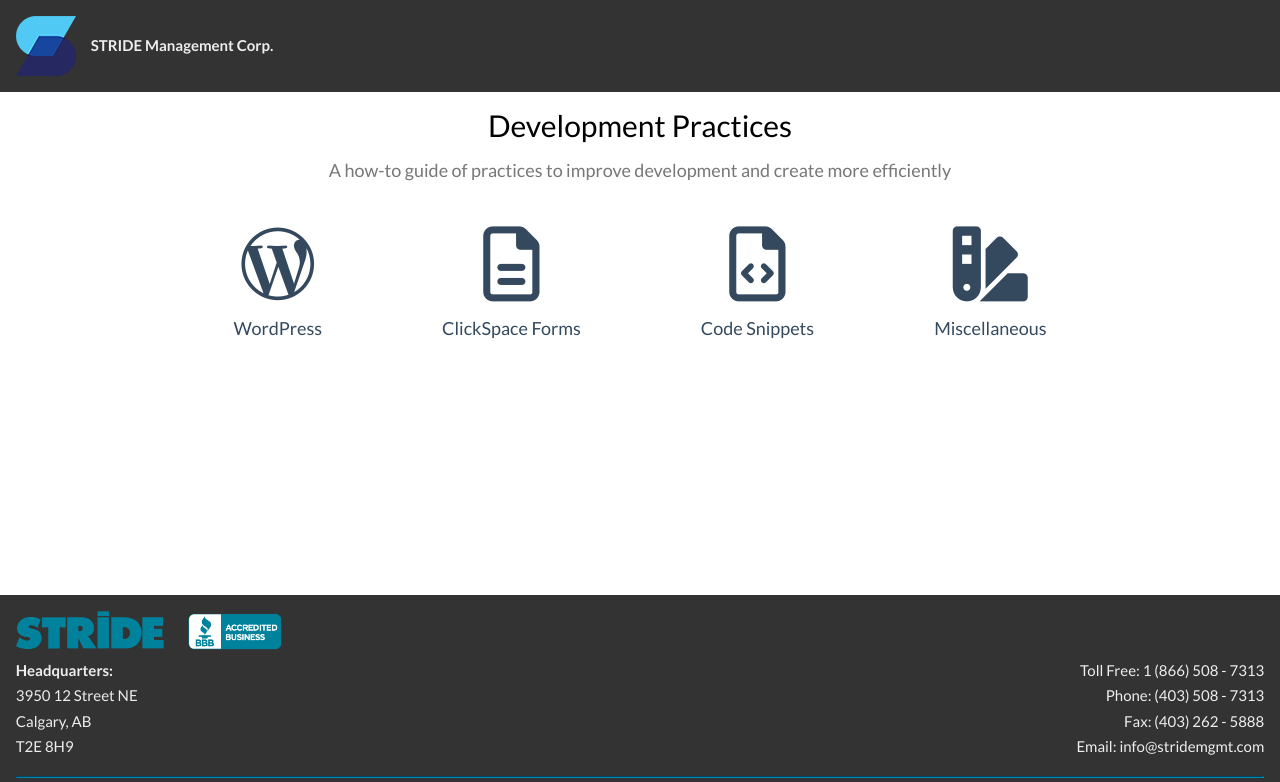
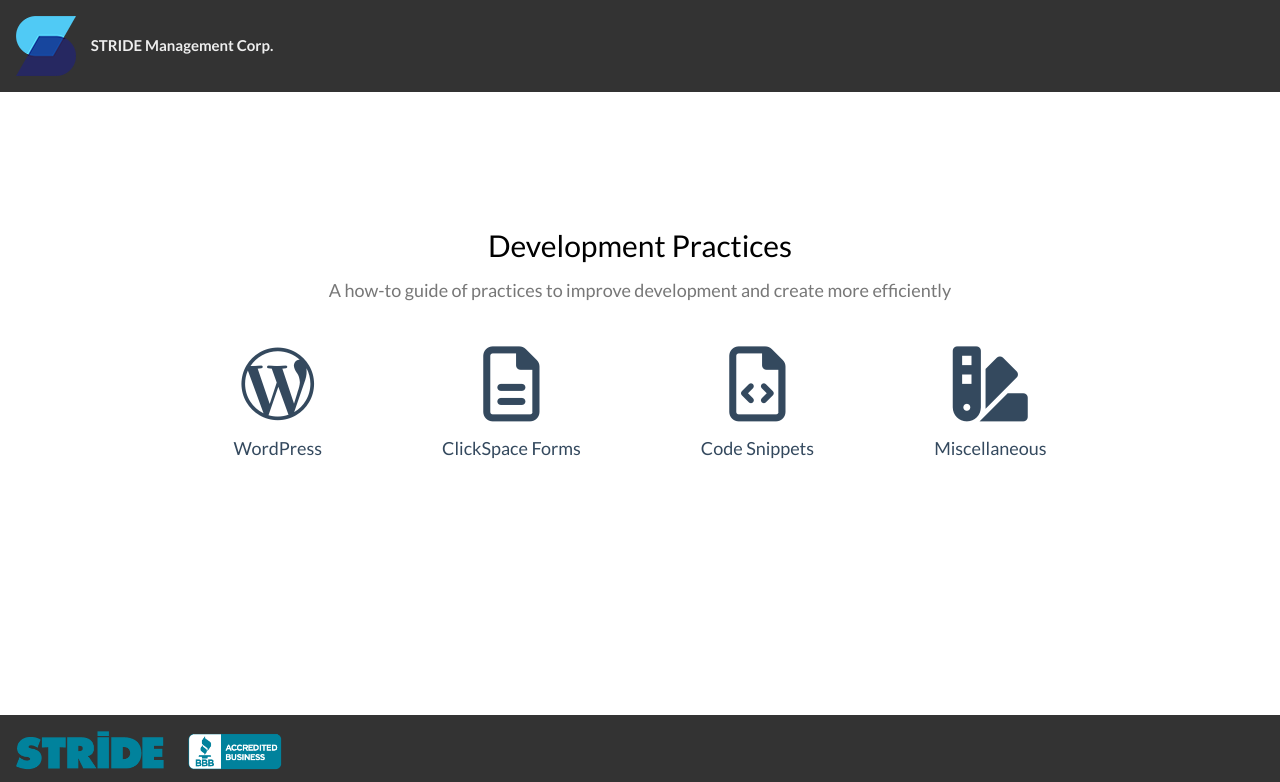
Before and after one commit to jshaw990/stride-docs, a React (Create React App) app: page / in a window 1280 px wide. Shown: the top 782 px of the page. Built offline with nearby package versions, Linux system fonts and the light colour scheme; the HTML template or start-up script is replaced by a standard one.

Commit message:
Added margin back to landing page.

```diff
--- a/src/pages/landing/Landing.styles.scss
+++ b/src/pages/landing/Landing.styles.scss
@@ -23,7 +23,7 @@
 
 @media only screen and (min-width: 601px) {
 	.landing-page {
-		margin: 0 0 30vh;
+		margin: 15vh 0 30vh;
 		.categories {
 			flex-direction: row;
 			.item {
```
